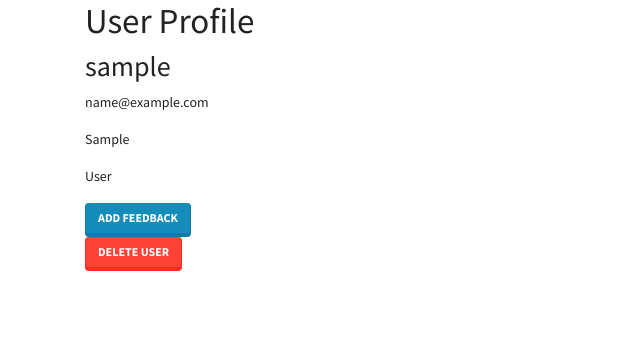
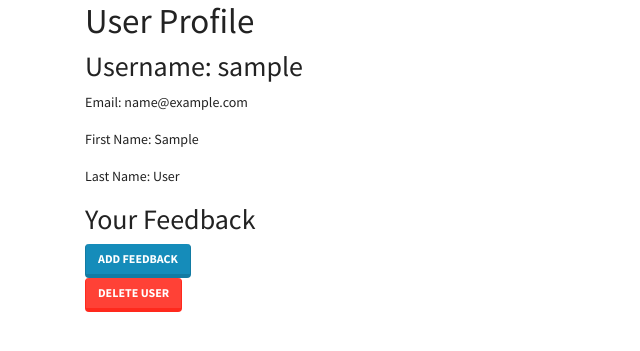
Before and after one commit to agnesmcc/flask_feedback, a Flask app: a page that uses templates/user.html in a window 1280 px wide. Shown: the top 351 px of the page, without its empty margins (0-640 px from the left). Run offline with Flask 2, Linux system fonts and the light colour scheme; the visitor is signed in with stand-in values (Sample User, id 1); data comes from the database, SQL or seed files in the repository; data that the repository does not hold is empty; some libraries are stand-ins or nearby versions.

Commit message:
show users feedback

```diff
--- a/templates/user.html
+++ b/templates/user.html
@@ -4,10 +4,18 @@
 
 <h1>User Profile</h1>
 
-<h2>{{ user.username }}</h2>
-<p>{{ user.email }}</p>
-<p>{{ user.first_name }}</p>
-<p>{{ user.last_name }}</p>
+<h2>Username: {{ user.username }}</h2>
+<p>Email: {{ user.email }}</p>
+<p>First Name: {{ user.first_name }}</p>
+<p>Last Name: {{ user.last_name }}</p>
+
+<h2>Your Feedback</h2>
+{% for feedback in user.feedback %}
+    <div class="card col-4">
+        <h3>{{ feedback.title }}</h3>
+        <p>{{ feedback.content }}</p>
+    </div>
+{% endfor %}
 
 <a href="/users/{{ user.username }}/feedback/add" class="btn btn-primary">Add Feedback</a>
 <form method="POST" action="/users/{{ user.username }}/delete">
```
